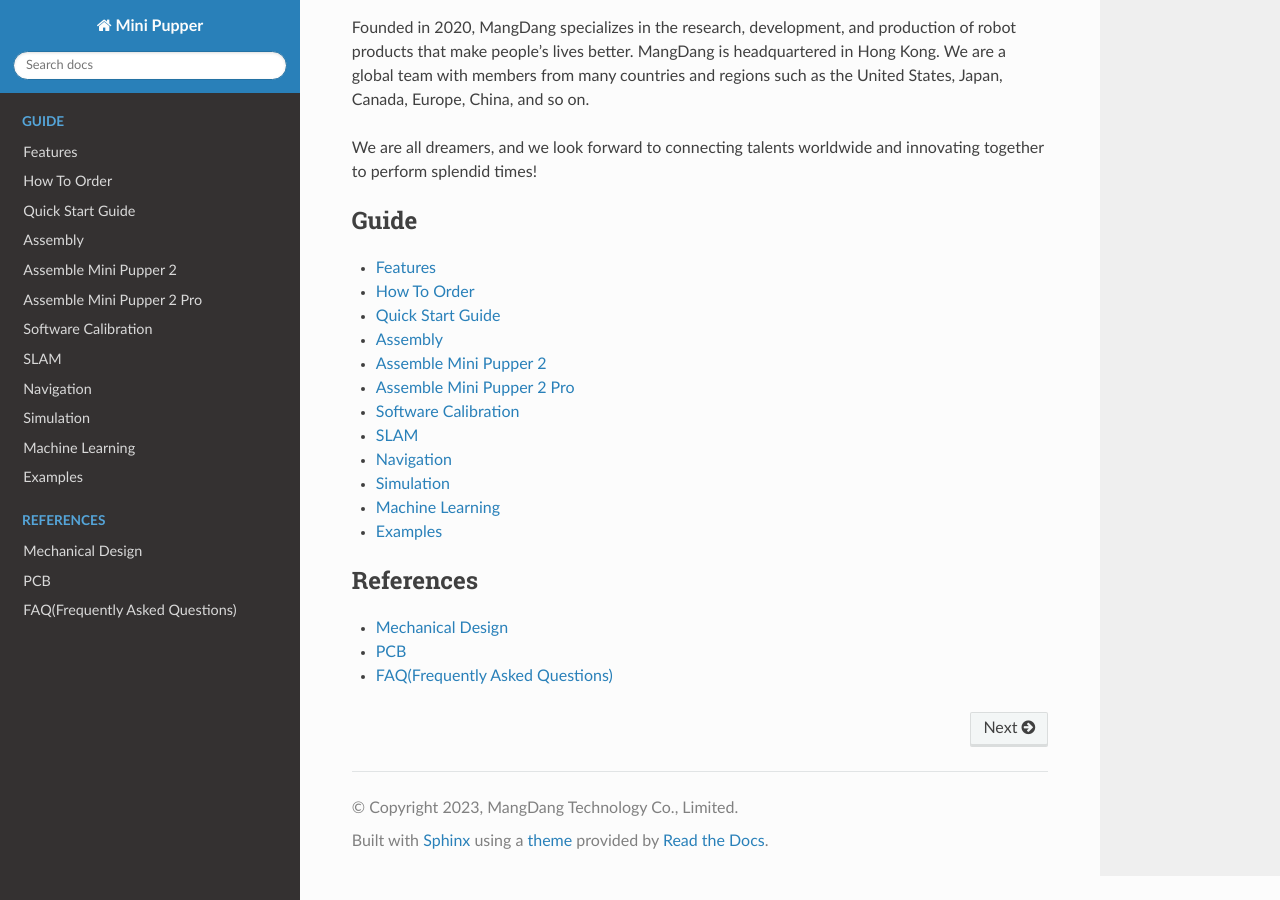
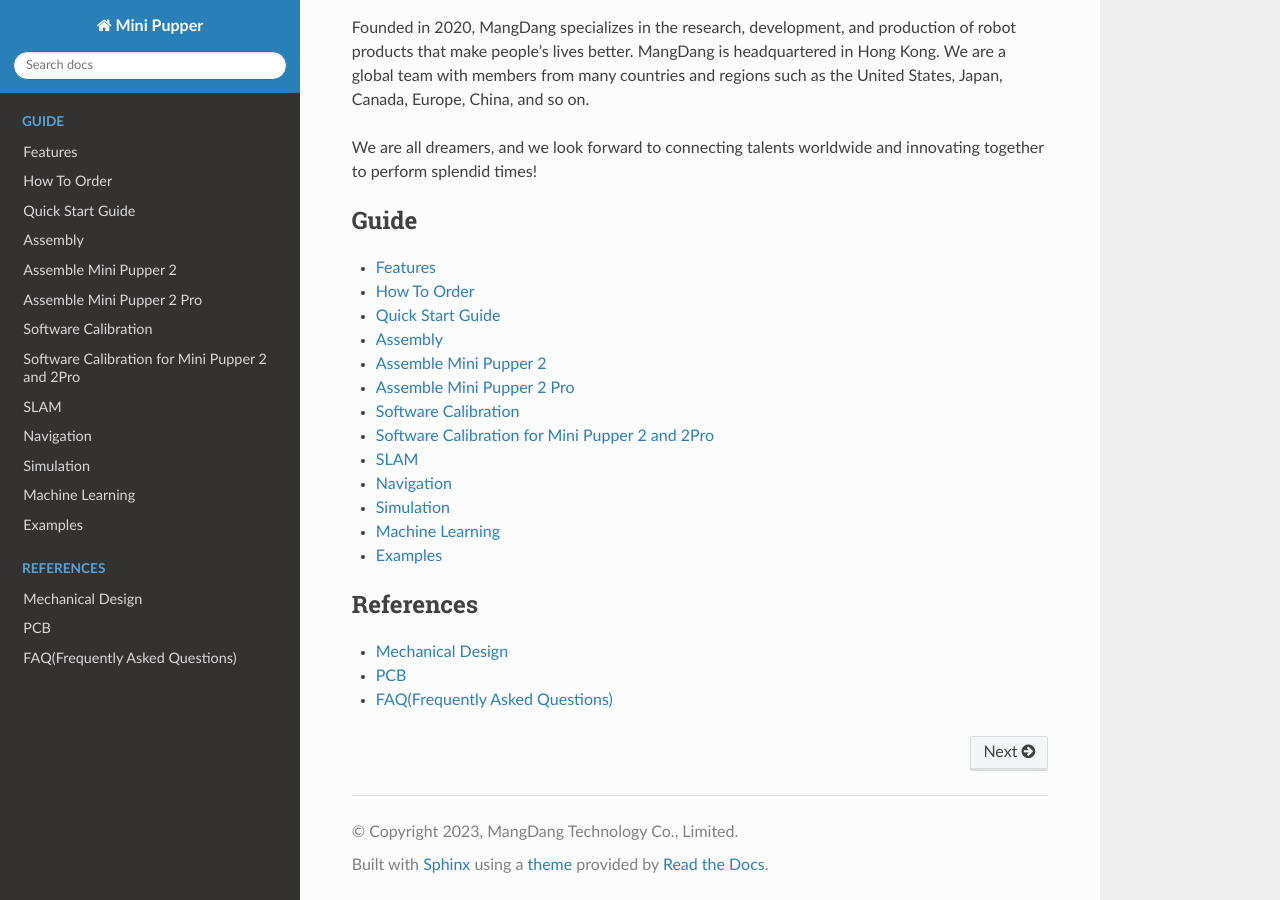
Before and after one commit to mangdangroboticsclub/MiniPupperDocs, a Sphinx documentation site: the page built from docs/index.rst, in a window 1280 px wide and 900 px high, scrolled down 2997 px. Built offline with Sphinx 7.4.7 and the Read the Docs theme 2.0.0, drawn with Linux system fonts in a browser that asks for light colours; part of the change alters nothing that is shown.

```diff
--- a/docs/guide/AssembleMiniPupper2Pro.rst
+++ b/docs/guide/AssembleMiniPupper2Pro.rst
@@ -5,6 +5,10 @@ Assemble Mini Pupper 2 Pro
 .. contents::
   :depth: 2
 
+
+※ General DIY process:
+
+* Assemble --> Calibration --> Run
 
 ※ Attention:
 
@@ -276,7 +280,7 @@ After Mini Pupper run sometime, some screws or nuts will loose, you have to chec
 
 Remove the protective sheet for the display. Fold the thin flexible cable at the edge of the display. Attach the board and the display to the main unit.
 
-.. image:: ../_static/74.jpg
+.. image:: ../_static/74.2pro.jpg
     :align: center
 
 .. image:: ../_static/79.v2.1.jpg
--- /dev/null
+++ b/docs/guide/SoftwareCalibration.MP2.rst
@@ -0,0 +1,102 @@
+==============================
+Software Calibration for Mini Pupper 2 and 2Pro
+==============================
+
+.. contents::
+  :depth: 2
+
+
+1. Calibration Setup
+-------------
+
+Tools
+^^^^^^
+In addition to the tools included in the kit, the following items are required.
+
+* USB keyboard
+* HDMI display
+* micro HDMI cable for connection between display and Raspberry Pi
+
+Step 1.1 Startup raspberry pi
+^^^^^^^^^^^^^^^^^^^^^
+
+* Connect the carry board to the display with a microHDMI cable.
+* Connect a USB keyboard to the carry board.
+* Press and hold the battery button of the Mini Pupper for three seconds to boot up.
+* If you can see Ubuntu running on your screen, you have succeeded. You should also see the IP address or "IP: no IPv4 address" on Mini Pupper display.
+
+.. image:: ../_static/101.jpg
+    :align: center
+
+
+Step 1.2 Log in
+^^^^^^^^^^^^^^^^^^^^^
+
+* Press ubuntu button on the screen to log in.
+* Default username: ubuntu
+* Default password: mangdang
+
+Step 1.3 Set your own WiFi
+^^^^^^^^^^^^^^^^^^^^^
+
+* Set your WiFi following this guide, thanks!
+
+https://github.com/mangdangroboticsclub/mini_pupper_web_controller
+
+.. image:: ../_static/102.jpg
+    :align: center
+
+
+Step 1.4 Open ports for ssh (Optional)
+^^^^^^^^^^^^^^^^^^^^^
+
+* Attempt to make an ssh connection from your PC to Ubuntu.
+
+::
+
+	ssh ubuntu@192.168.x.x -p 22
+
+* If you are unable to make an ssh connection from your PC, you will need to configure the following, maybe.
+
+::
+
+	sudo ufw allow 22
+	sudo ufw reload
+
+* If firewall is not running, do the following.
+
+::
+
+	sudo ufw enable
+
+2. Calibration
+-------------
+
+Step 2.1 Leg calibration
+^^^^^^^^^^^^^^^^^^^^^^^^^
+Please refer to the below calibration video clip.
+
+.. raw:: html
+
+    <div style="position: relative; height: 0; overflow: hidden; max-width: 100%; height: auto;">
+        <iframe width="560" height="315" src="https://www.youtube.com/embed/96z3NyjY2t0?mute=1" frameborder="0" allow="accelerometer; autoplay; encrypted-media; gyroscope; picture-in-picture" allowfullscreen></iframe>
+    </div>
+
+
+* Then assemble the 4 legs by hand at the right position as the below picture shows.
+
+.. image:: ../_static/105.png
+    :align: center
+
+* It is a little bit difficult to measure the accurate inclination of the legs, so it is better to place the legs on a grid, like a piece of graph paper, to check that they are in the same position from front to back and from side to side, and to make any final adjustments.
+
+.. image:: ../_static/107.jpg
+    :align: center
+
+* When all legs are at 45° inclination as shown, press "s" to save the settings. Press "q" to quite the calibration application.
+
+
+Step 2.2 Run
+^^^^^^^^^^^^^^^^^^^^^
+
+* Please check the web controller repo: https://github.com/mangdangroboticsclub/mini_pupper_web_controller
--- a/docs/index.rst
+++ b/docs/index.rst
@@ -87,6 +87,7 @@ We are all dreamers, and we look forward to connecting talents worldwide and inn
     guide/AssembleMiniPupper2
     guide/AssembleMiniPupper2Pro
     guide/Software
+    guide/SoftwareCalibration.MP2
     guide/SLAM
     guide/Navigation
     guide/Simulation
```
Also changed, not shown: docs/_static/74.2pro.jpg (added).
